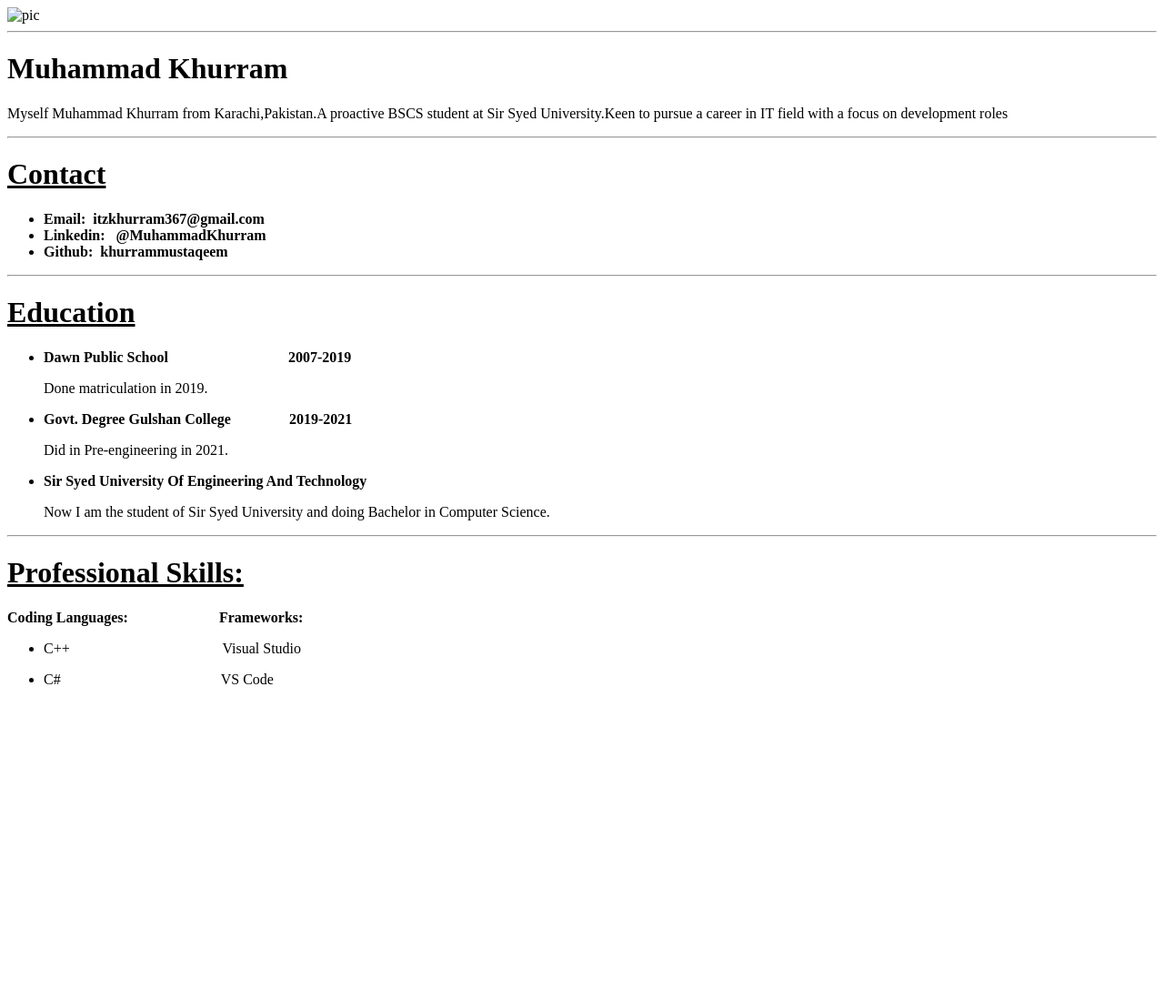
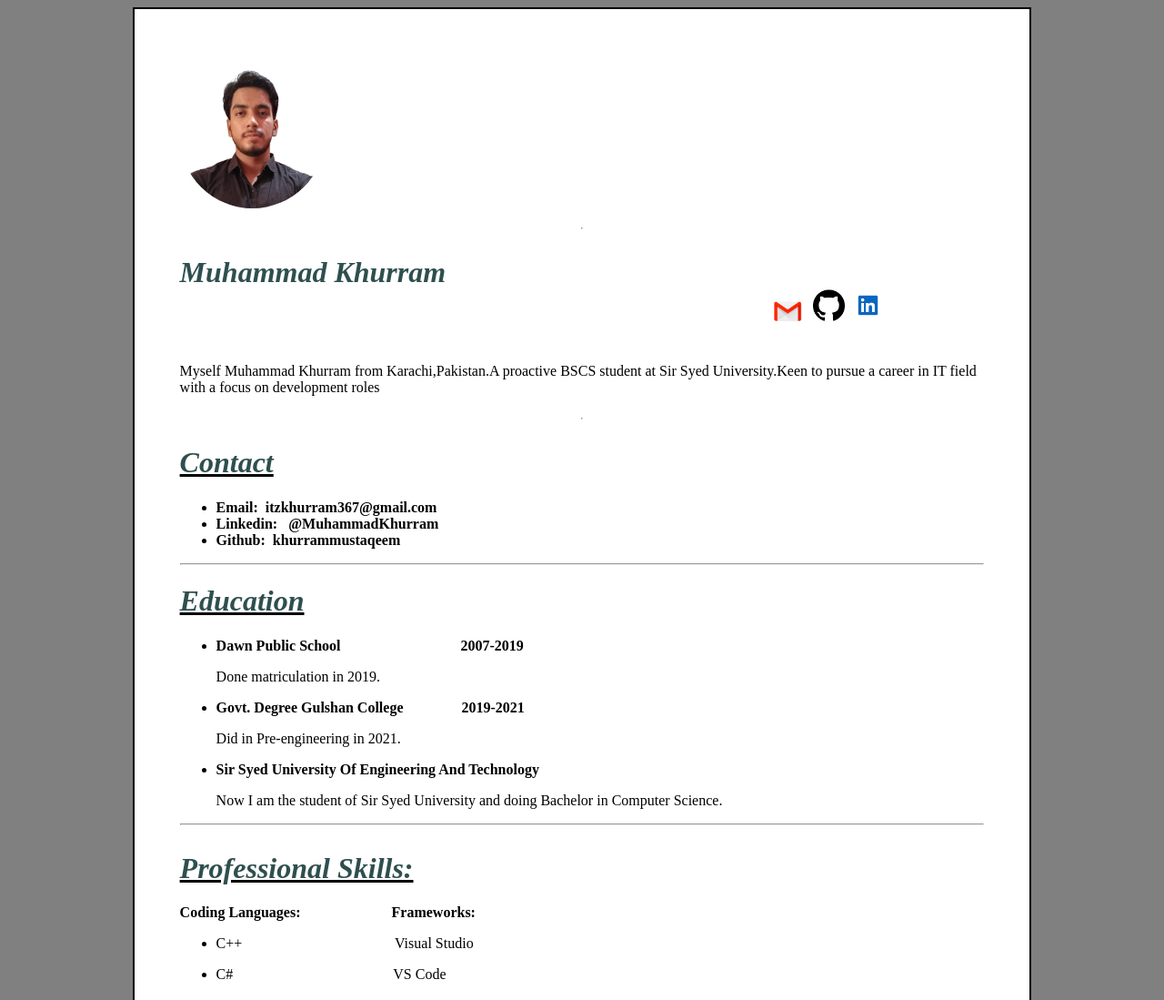
Before and after one commit to KhurramMustaqeem/CV, a plain HTML site: page index.html in a window 1280 px wide. Shown: the top 1099 px of the page at 91% size. Before the commit the page ends 800 px from the top, so only its background shows below. Drawn offline with Linux system fonts and the light colour scheme; the site is published under a folder, as on GitHub Pages, so addresses that start at the root find nothing.

Commit message:
aur bhae

```diff
--- a/index.html
+++ b/index.html
@@ -6,17 +6,17 @@
     <meta name="viewport" content="width=device-width, initial-scale=1.0">
     <link rel="shortcut icon" href="/favicon-32x32.png" type="image/x-icon">
     <title>Curriculum Vitae</title>
-    <link rel="stylesheet" href="/CV.css">
+    <link rel="stylesheet" href="CV.css">
 </head>
 <body class="body">
     <div class="container">
-    <div><img class="circle" src="/khurram.jpeg" alt="pic" width="160px" ></div>
+    <div><img class="circle" src="khurram.jpeg" alt="pic" width="160px" ></div>
     <hr>
     <div>
         <h1>Muhammad Khurram
             &emsp;&emsp;&emsp;&emsp;&emsp;&emsp;&emsp;&emsp;&emsp;&emsp;&emsp;&emsp;&emsp;&emsp;&emsp;&emsp;&emsp;&emsp;&emsp;&emsp;
-            <img src="/download.png" alt="" width="40px">&nbsp;<img src="/25231.png" alt="" width="35px">&nbsp;<img
-                src="/174857.png" alt="" width="35px">
+            <img src="download.png" alt="" width="40px">&nbsp;<img src="25231.png" alt="" width="35px">&nbsp;<img
+                src="174857.png" alt="" width="35px">
         </h1>
     </div>
     <p>Myself Muhammad Khurram from Karachi,Pakistan.A proactive BSCS student at Sir Syed University.Keen to pursue a
```
